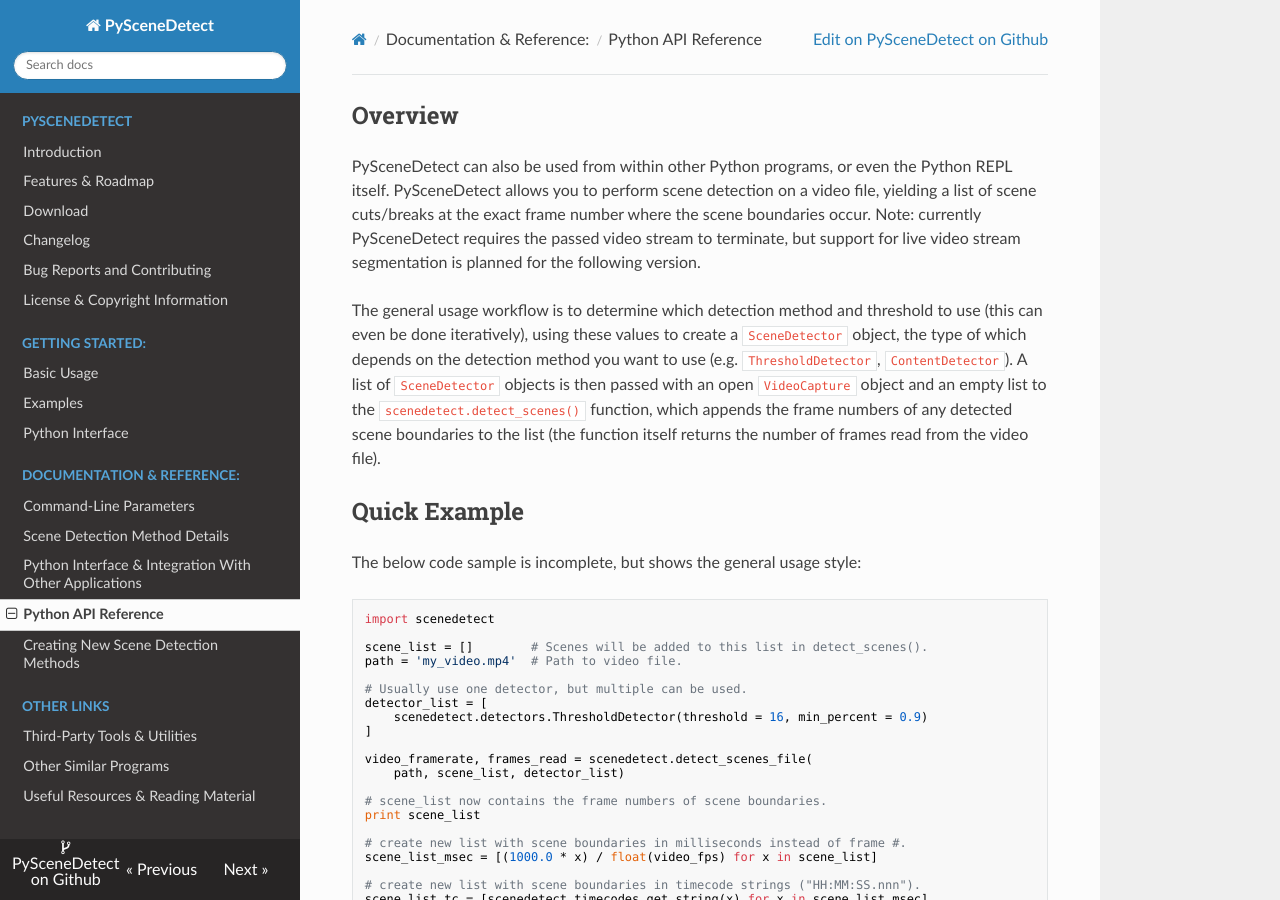
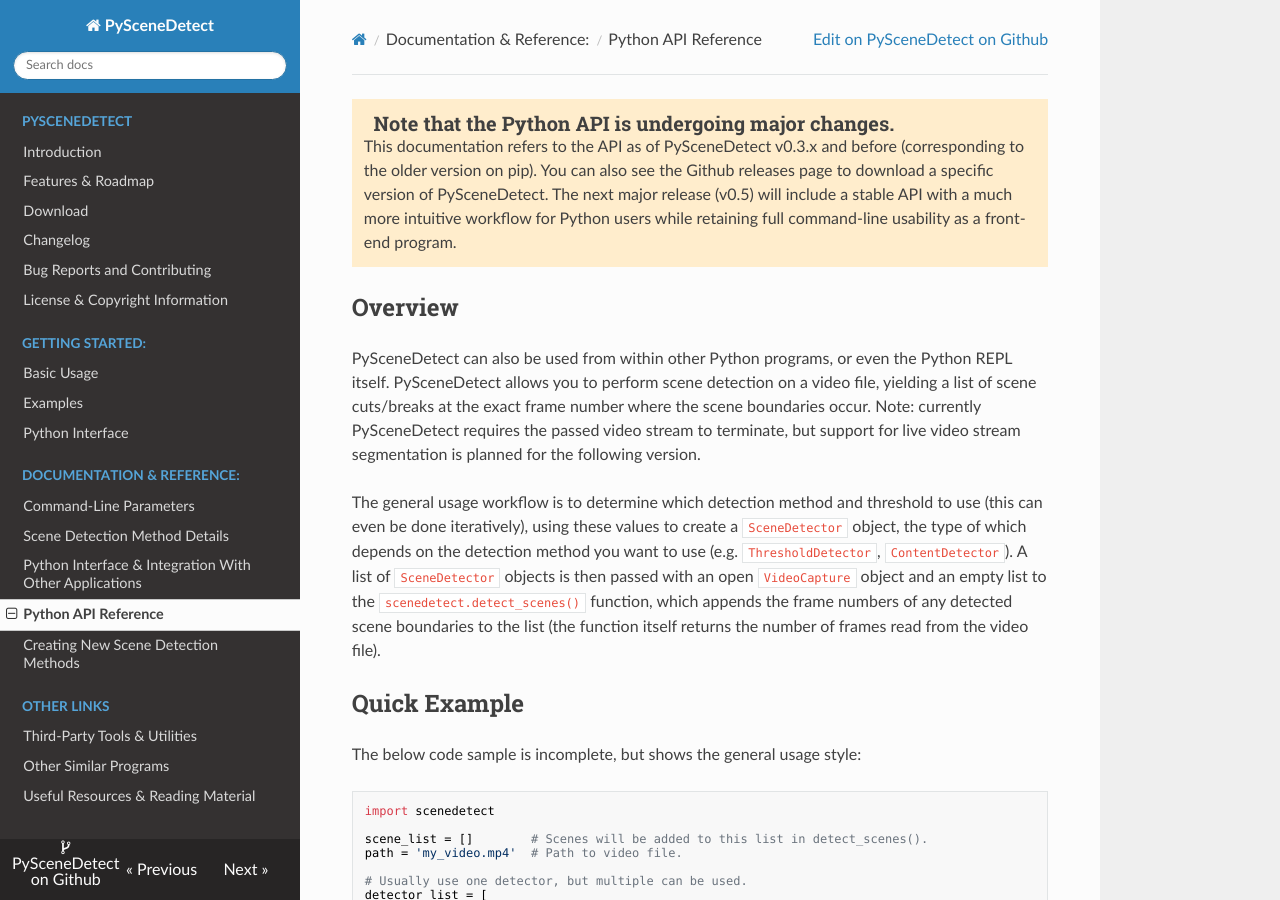
Before and after one commit to vovamushak/PySceneDetect, an MkDocs documentation site: the page built from docs/reference/python-api.md, in a window 1280 px wide and 900 px high. Built offline with MkDocs 1.6.1, drawn with Linux system fonts in a browser that asks for light colours; nearby versions of some CDN libraries; old or Windows-style settings are respelled for this version of MkDocs.

Commit message:
Update docs with warning until API is stable.

```diff
--- a/docs/reference/python-api.md
+++ b/docs/reference/python-api.md
@@ -1,3 +1,12 @@
+
+
+
+<div class="warning">
+<h3><span class="fa wy-text-warning"></span>&nbsp; Note that the Python API is undergoing major changes.</h3>
+This documentation refers to the API as of PySceneDetect v0.3.x and before (corresponding to the older version on pip).  You can also see the Github releases page to download a specific version of PySceneDetect.  The next major release (v0.5) will include a stable API with a much more intuitive workflow for Python users while retaining full command-line usability as a front-end program.
+</div>
+
+
 
 Overview
 ----------------------------------------------------------
```
Also changed, not shown: docs/examples/usage-python.md (+7 -0 lines), docs/index.md (+1 -1 lines), docs/reference/python-usage.md (+7 -0 lines).
